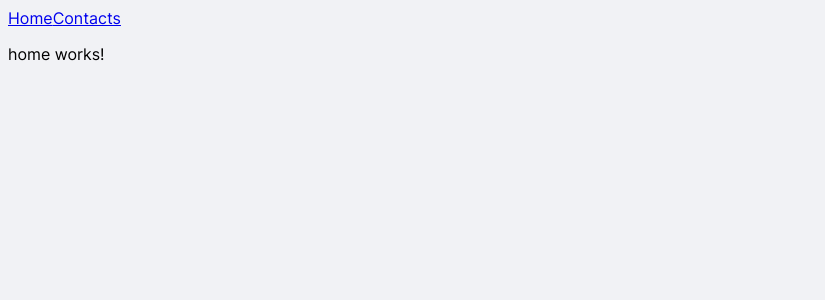
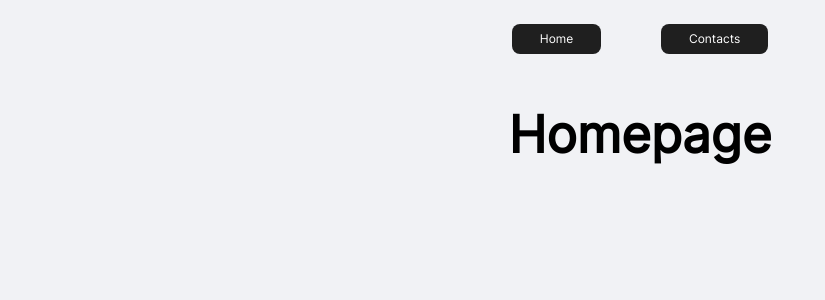
Before and after one commit to stjepanposavec/angular-academy-small, an Angular app: page /home in a window 1280 px wide. Shown: the top 300 px of the page, without its empty margins (0-825 px from the left). Built offline with nearby package versions, Linux system fonts and the light colour scheme.

Commit message:
added styling to home and navigation

```diff
--- a/src/app/header/components/navigation.component.ts
+++ b/src/app/header/components/navigation.component.ts
@@ -3,12 +3,12 @@ import { Component, OnInit } from '@angular/core';
 @Component({
   selector: 'app-navigation',
   template: `
-    <nav>
-      <a routerLink="/home">Home</a>
-      <a routerLink="/contacts">Contacts</a>
+    <nav class="navigation">
+      <a class="navigation__item" routerLink="/home">Home</a>
+      <a class="navigation__item" routerLink="/contacts">Contacts</a>
     </nav>
   `,
-  styles: [],
+  styleUrls: ['../styles/navigation.component.css'],
 })
 export class NavigationComponent implements OnInit {
   constructor() {}
--- /dev/null
+++ b/src/app/header/styles/header.component.css
@@ -0,0 +1,5 @@
+.navigation {
+    display: flex;
+    flex-direction: row;
+    justify-content: center;
+}
--- /dev/null
+++ b/src/app/header/styles/navigation.component.css
@@ -0,0 +1,23 @@
+.navigation {
+    display: flex;
+    padding: 16px;
+    width: 25%;
+    justify-content: space-around;
+}
+
+.navigation__item {
+    padding: 8px 28px 8px 28px;
+    max-width: 300px;
+    align-self: center;
+    background-color: #1f1f1f;
+    border-radius: 8px;
+
+    text-decoration: none;
+    color: #fff;
+    font-size: 12px;
+    line-height: 14px;
+}
+
+.navigation__item:hover {
+    background-color: #1f1f1fc5;
+}
--- a/src/app/header/views/header.component.ts
+++ b/src/app/header/views/header.component.ts
@@ -2,8 +2,8 @@ import { Component, OnInit } from '@angular/core';
 
 @Component({
   selector: 'app-header',
-  template: `<app-navigation></app-navigation>`,
-  styles: [],
+  template: `<app-navigation class="navigation"></app-navigation>`,
+  styleUrls: ['../styles/header.component.css'],
 })
 export class HeaderComponent implements OnInit {
   constructor() {}
--- /dev/null
+++ b/src/app/home/styles/home.component.css
@@ -0,0 +1,4 @@
+.title {
+    text-align: center;
+    font-size: 51px;
+}
--- a/src/app/home/views/home.component.ts
+++ b/src/app/home/views/home.component.ts
@@ -2,19 +2,11 @@ import { Component, OnInit } from '@angular/core';
 
 @Component({
   selector: 'app-home',
-  template: `
-    <p>
-      home works!
-    </p>
-  `,
-  styles: [
-  ]
+  template: ` <h1 class="title">Homepage</h1> `,
+  styleUrls: ['../styles/home.component.css'],
 })
 export class HomeComponent implements OnInit {
+  constructor() {}
 
-  constructor() { }
-
-  ngOnInit(): void {
-  }
-
+  ngOnInit(): void {}
 }
```
